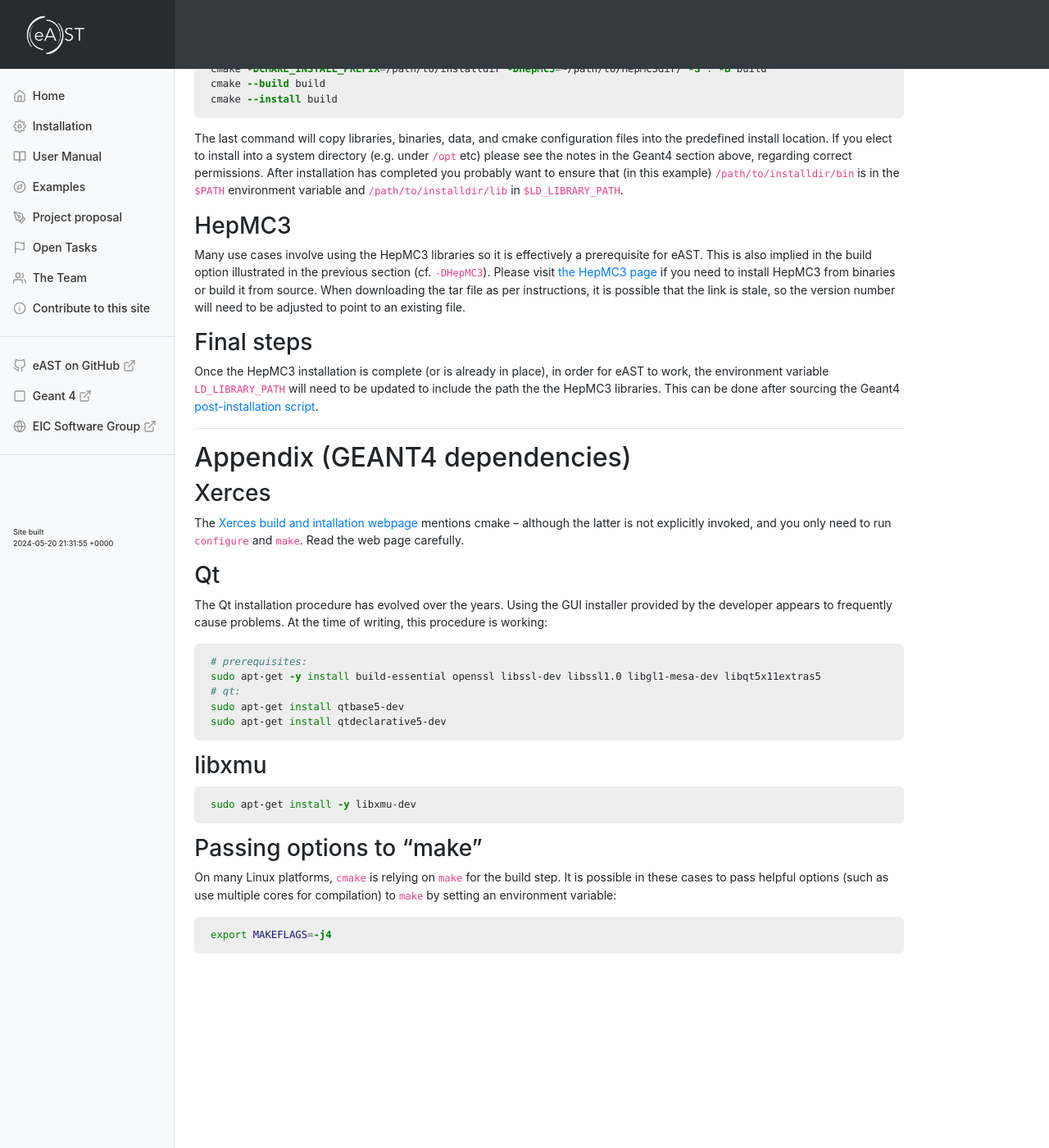
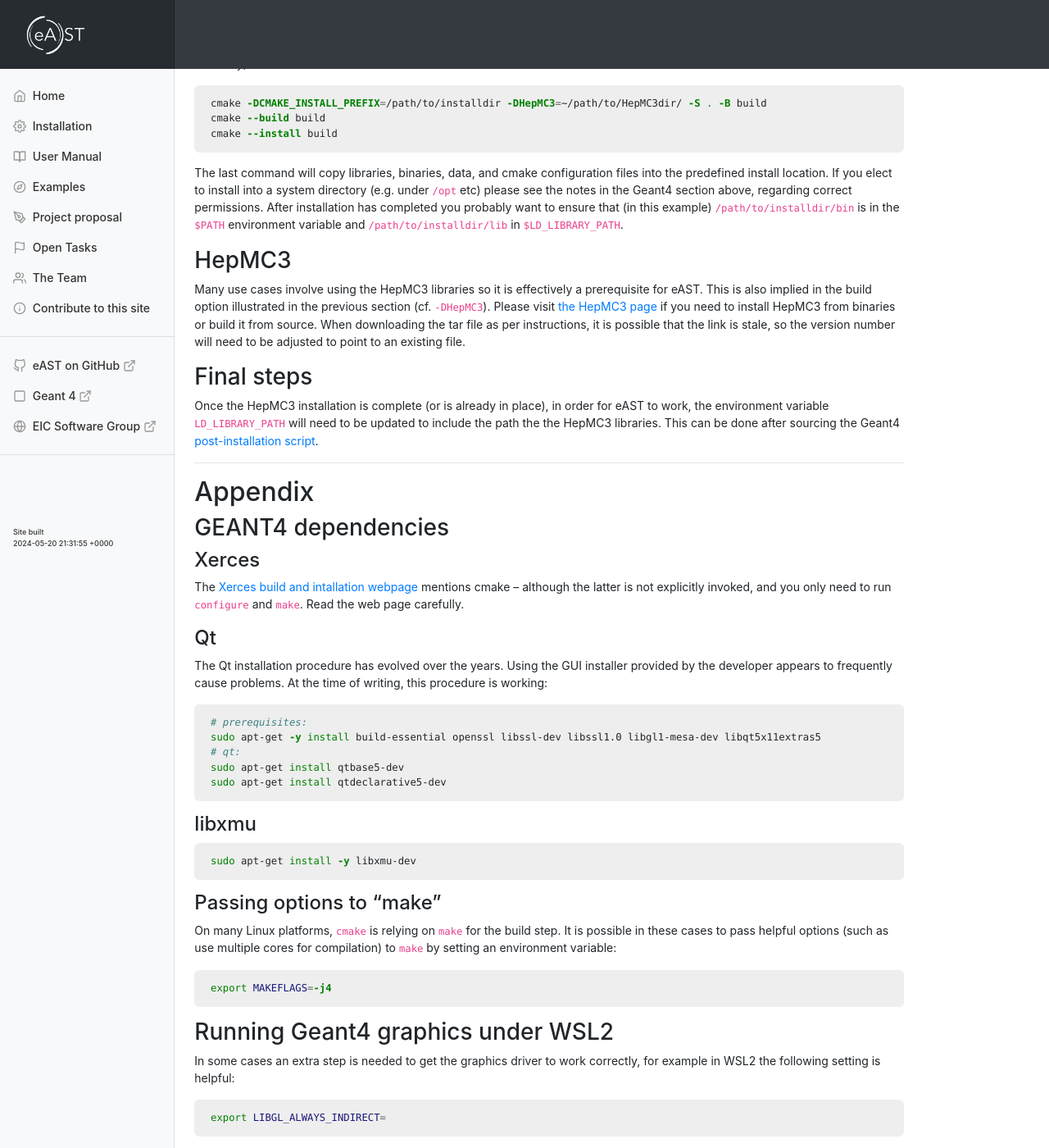
Before and after one commit to eic/east, a Jekyll site: the page built from docs/_content/installation.md, in a window 1280 px wide and 1400 px high, scrolled down 1659 px. Shown: the whole window at 82% size. Built offline with Jekyll 4.4.1, drawn with Linux system fonts in a browser that asks for light colours; nearby versions of some CDN libraries; before the commit the page ends 2836 px from its top, so only the background shows below that; some of the changed text lies outside the part shown.

Commit message:
Updated two pages to include a helpful WSL2 tip.

````diff
--- a/docs/_content/installation.md
+++ b/docs/_content/installation.md
@@ -65,7 +65,7 @@ so make sure your computer is online at that time.
 *In order to successfuly build eAST it is mandatory that you set the options listed below when using `cmake` to build Geant4*.
 As you can see from the table, if you start from scratch you may need to install the prerequisits first such as
 <em>X11, Qt5, OpenGL and Xerces-C++</em> libraries.
-Please see the [Appendix](/content/installation.html#appendix-geant4-dependencies) for comments and some practical
+Please see the [Appendix](/content/installation.html#appendix) for comments and some practical
 advice about how to proceed.
 
 <table border="1" width="60%">
@@ -147,15 +147,17 @@ path the the HepMC3 libraries. This can be done after sourcing the Geant4
 
 ---
 
-## Appendix (GEANT4 dependencies)
+## Appendix
 
-### Xerces
+### GEANT4 dependencies
+
+#### Xerces
 
 The [Xerces build and intallation webpage](https://xerces.apache.org/xerces-c/build-3.html#UNIXl){:target="_blank"}
 mentions cmake -- although the latter is not explicitly invoked, and you only need to run `configure` and `make`.
 Read the web page carefully.
 
-### Qt
+#### Qt
 
 The Qt installation procedure has evolved over the years. Using the GUI installer
 provided by the developer appears to frequently cause problems. At the time of writing,
@@ -168,13 +170,13 @@ sudo apt-get -y install build-essential openssl libssl-dev libssl1.0 libgl1-mesa
 sudo apt-get install qtbase5-dev
 sudo apt-get install qtdeclarative5-dev
 ```
-### libxmu
+#### libxmu
 
 ```bash
 sudo apt-get install -y libxmu-dev
 ```
 
-### Passing options to "make"
+#### Passing options to "make"
 
 On many Linux platforms, `cmake` is relying on `make` for the build step.
 It is possible in these cases to pass helpful options (such as use multiple cores
@@ -183,3 +185,12 @@ for compilation) to `make` by setting an environment variable:
 ```bash
 export MAKEFLAGS=-j4
 ```
+
+### Running Geant4 graphics under WSL2
+
+In some cases an extra step is needed to get the graphics driver to work correctly,
+for example in WSL2 the following setting is helpful:
+
+```bash
+export LIBGL_ALWAYS_INDIRECT=
+```
````
Also changed, not shown: docs/_content/manual.md (+7 -1 lines).
